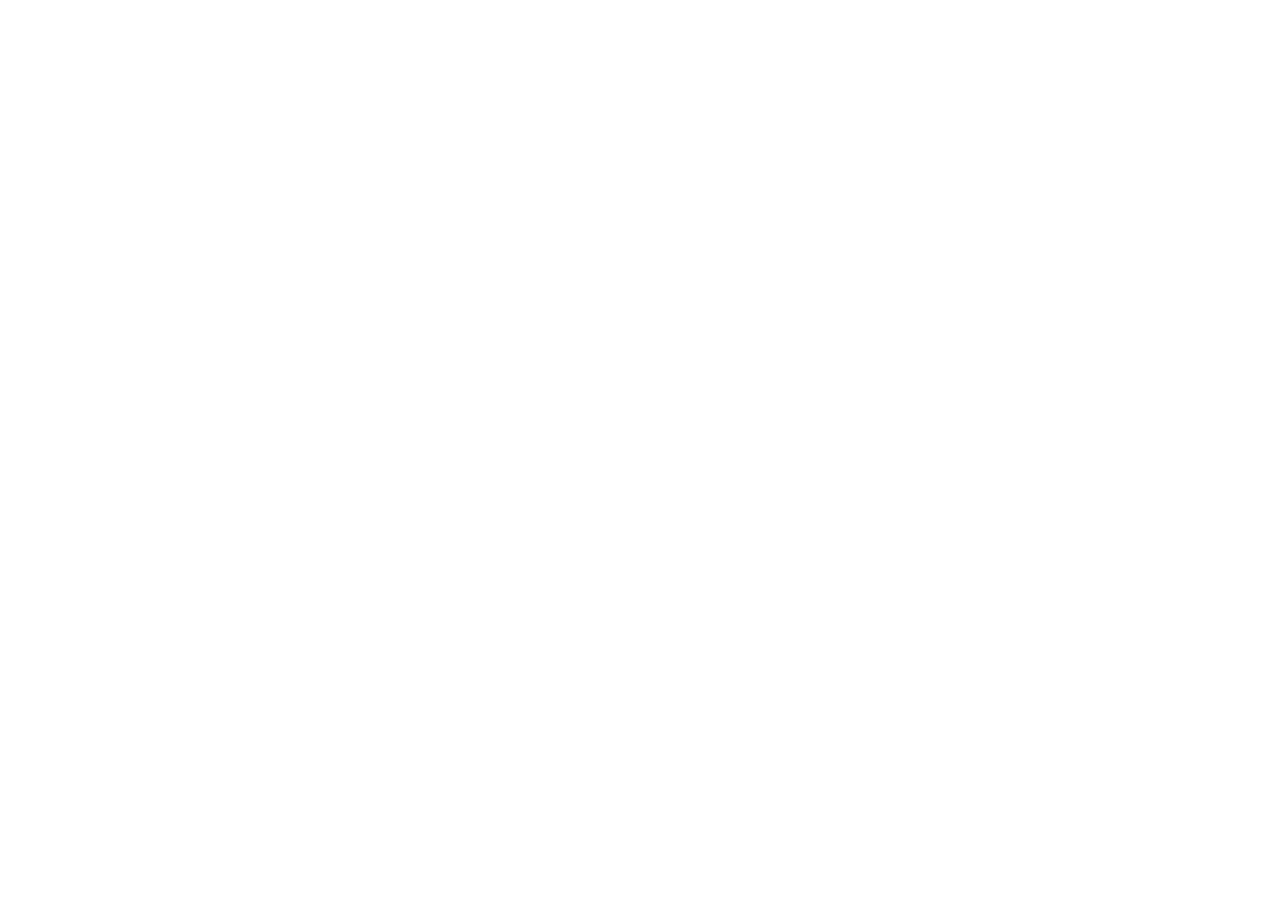
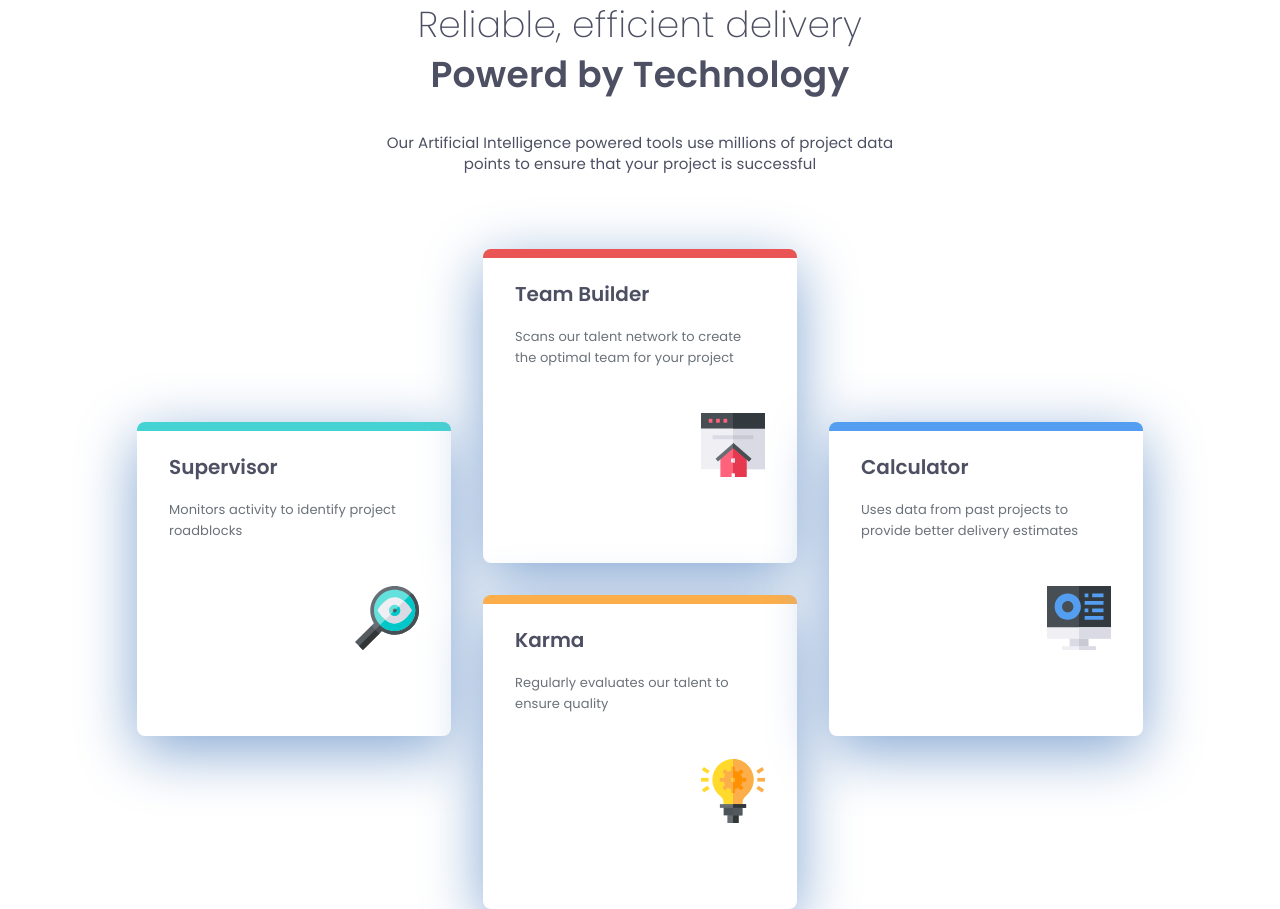
Before and after one commit to AnguiNator/four_card_feature_section, a plain HTML site: page index.html in a window 1280 px wide. Before the commit the page ends 800 px from the top, so only its background shows below. Drawn offline with Linux system fonts and the light colour scheme.

Commit message:
Fin del proyecto

```diff
--- a/index.html
+++ b/index.html
@@ -0,0 +1,69 @@
+<!DOCTYPE html>
+<html lang="en">
+
+<head>
+    <meta charset="UTF-8">
+    <meta name="viewport" content="width=device-width, initial-scale=1.0">
+    <link rel="stylesheet" href="css/main.css">
+    <link rel="preconnect" href="https://fonts.googleapis.com">
+    <link rel="preconnect" href="https://fonts.gstatic.com" crossorigin>
+    <link
+        href="https://fonts.googleapis.com/css2?family=Poppins:ital,wght@0,100;0,200;0,300;0,400;0,500;0,600;0,700;0,800;0,900;1,100;1,200;1,300;1,400;1,500;1,600;1,700;1,800;1,900&display=swap"
+        rel="stylesheet">
+    <title>Document</title>
+</head>
+
+<body>
+    <main>
+        <section class="titles">
+            <div>
+                <h1>Powerd by Technology</h1>
+                <h2>Reliable, efficient delivery</h2>
+            </div>
+            <p>Our Artificial Intelligence powered tools use millions of project data points to ensure that your project
+                is successful</p>
+        </section>
+        <section class="card">
+            <div class="card-content card_cyan">
+                <div class="card-title">
+                    <h2>Supervisor</h2>
+                    <p>Monitors activity to identify project roadblocks</p>
+                </div>
+                <div class="card-icon">
+                    <img src="assets/icon/icon-search.svg" alt="Supervisor">
+                </div>
+            </div>
+            <div class="card-wrapper">
+                <div class="card-content card_red">
+                    <div class="card-title">
+                        <h2>Team Builder</h2>
+                        <p>Scans our talent network to create the optimal team for your project</p>
+                    </div>
+                    <div class="card-icon">
+                        <img src="assets/icon/icon-homepage.svg" alt="team builder">
+                    </div>
+                </div>
+                <div class="card-content card_orange">
+                    <div class="card-title">
+                        <h2>Karma</h2>
+                        <p>Regularly evaluates our talent to ensure quality</p>
+                    </div>
+                    <div class="card-icon">
+                        <img src="assets/icon/Icon-idea.svg" alt="foco de idea">
+                    </div>
+                </div>
+            </div>
+            <div class="card-content card_blue">
+                <div class="card-title">
+                    <h2>Calculator</h2>
+                    <p>Uses data from past projects to provide better delivery estimates</p>
+                </div>
+                <div class="card-icon">
+                    <img src="assets/icon/icon-software.svg" alt="icono de software">
+                </div>
+            </div>
+        </section>
+    </main>
+</body>
+
+</html>
--- a/scss/main.scss
+++ b/scss/main.scss
@@ -0,0 +1,198 @@
+$color-grey-500: #4D4F62;
+$color-grey-400: #6A7178;
+$color-white: #FFFFFF;
+$color-red: #EA5454;
+$color-cyan: #44D3D2;
+$color-blue: #549EF2;
+$color-orange: #FCAE4A;
+$font-size-36: 3.6rem;
+$font-size-24: 2.4rem;
+$font-size-20: 2rem;
+$font-size-15: 1.5rem;
+$font-size-13: 1.3rem;
+$line-height-140: 1.4;
+$line-height-135: 1.35;
+$line-height-160: 1.6;
+$letter-spacing-025: 0.25px;
+$letter-spacing-0: 0;
+$font-weight-semibold: 600;
+$font-weight-extra_light: 200;
+$font-weight-regular: 400;
+$space-40: 4rem;
+$space-32: 3.2rem;
+$space-24: 2.4rem;
+$space-16: 1.6rem;
+$space-8: 0.8rem;
+
+@mixin tablet {
+    @media screen and (min-width: 48em) {
+        @content;
+    }
+}
+
+@mixin desktop {
+    @media screen and (min-width: 64em) {
+        @content;
+    }
+}
+
+html {
+    font-size: 62.5%;
+    font-family: "Poppins", sans-serif;
+}
+
+body {
+    margin: 0;
+    padding: 0;
+    box-sizing: border-box;
+}
+
+h1,
+h2 {
+    margin: 0;
+}
+
+
+main {
+    display: flex;
+    flex-direction: column;
+    gap: 6rem;
+    // padding: $space-40;
+
+
+
+    .titles {
+        width: 31.6rem;
+        display: flex;
+        flex-direction: column;
+        gap: $space-16;
+        text-align: center;
+        margin: auto;
+        color: $color-grey-500;
+
+        @include tablet() {
+            width: 54rem;
+        }
+
+        div {
+            display: flex;
+            flex-direction: column-reverse;
+            font-size: 2.4rem;
+            line-height: $line-height-140;
+            letter-spacing: $letter-spacing-025;
+
+            @include tablet() {
+                font-size: $font-size-36;
+            }
+
+            h2 {
+                font-weight: $font-weight-extra_light;
+                font-size: inherit;
+            }
+
+            h1 {
+                font-weight: $font-weight-semibold;
+                font-size: inherit;
+            }
+        }
+
+        p {
+            font-weight: $font-weight-regular;
+            font-size: $font-size-15;
+            line-height: $line-height-140;
+            letter-spacing: 0.1px;
+        }
+    }
+
+    .card {
+        width: 100%;
+        display: flex;
+        flex-direction: column;
+        gap: $space-32;
+        justify-content: center;
+        align-items: center;
+
+        @include desktop() {
+            flex-direction: row;
+        }
+
+
+        .card-content {
+            width: fit-content;
+            height: 25rem;
+            padding: $space-32;
+            border-radius: $space-8;
+            filter: drop-shadow(0px 15px 30px #83A6D2);
+            display: flex;
+            flex-direction: column;
+            gap: $space-32;
+
+
+
+            .card-title {
+                width: 25rem;
+                display: flex;
+                flex-direction: column;
+                gap: 0.6rem;
+
+                h2 {
+                    font-weight: $font-weight-semibold;
+                    font-size: $font-size-20;
+                    line-height: $line-height-135;
+                    letter-spacing: $letter-spacing-0;
+                    color: $color-grey-500;
+                }
+
+                p {
+                    font-weight: $font-weight-regular;
+                    font-size: $font-size-13;
+                    line-height: $line-height-160;
+                    letter-spacing: 0.09px;
+                    color: $color-grey-400;
+                }
+            }
+
+            .card-icon {
+                display: flex;
+                flex-direction: row;
+                justify-content: flex-end;
+
+                img {
+                    width: 6.4rem;
+                    height: 6.4rem;
+                }
+            }
+        }
+
+        .card_cyan {
+            background: linear-gradient(180deg, $color-cyan 3%, $color-white 0%);
+        }
+
+        .card_red {
+            background: linear-gradient(180deg, $color-red 3%, $color-white 0%);
+        }
+
+        .card_orange {
+            background: linear-gradient(180deg, $color-orange 3%, $color-white 0%);
+        }
+
+        .card_blue {
+            background: linear-gradient(180deg, $color-blue 3%, $color-white 0%);
+        }
+
+        .card-wrapper {
+            display: flex;
+            flex-direction: column;
+            gap: 3.2rem;
+
+            @include tablet() {
+                flex-direction: row;
+            }
+
+            @include desktop() {
+                flex-direction: column;
+            }
+        }
+    }
+
+}
```
Also changed, not shown: assets/icon/Icon-idea.svg (added), assets/icon/icon-homepage.svg (added), assets/icon/icon-search.svg (added), assets/icon/icon-software.svg (added), css/main.css, 1 other file.
